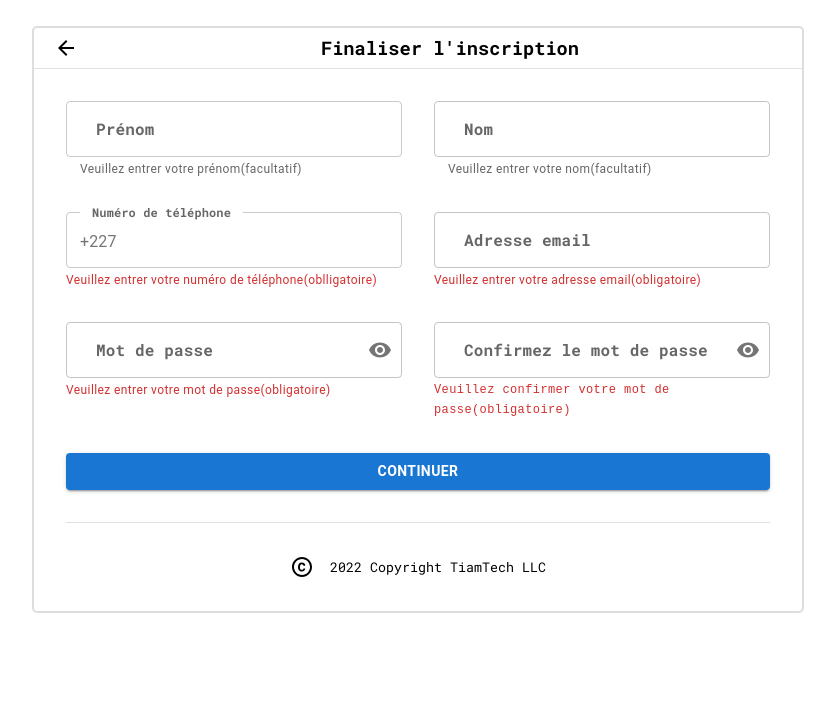
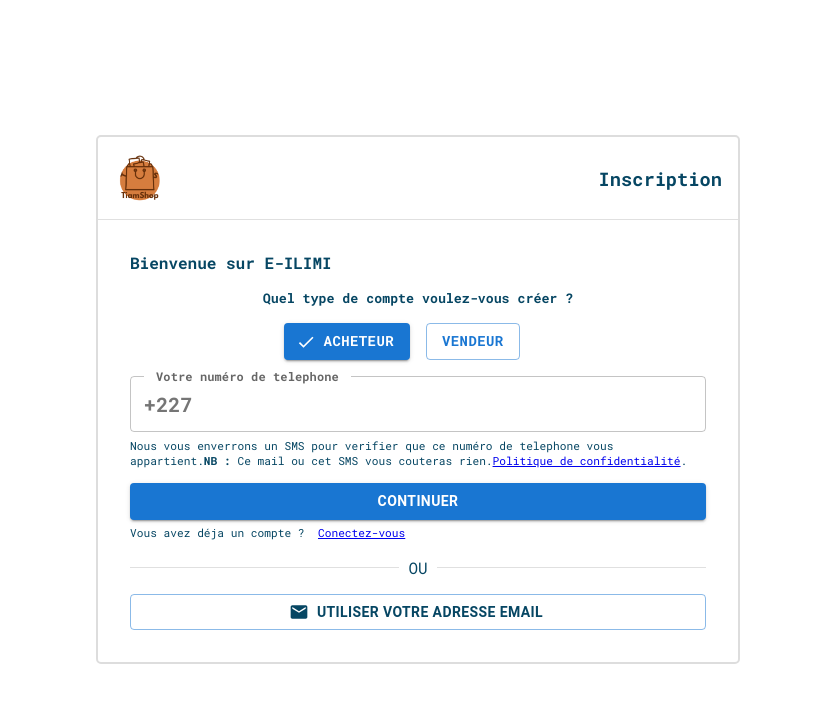
Before and after one commit to harounatiambou00/e-ilimigui, a React (Create React App) app: page /sign-up in a window 1280 px wide. Shown: the top 702 px of the page, without its empty margins (222-1057 px from the left). Built offline with nearby package versions, Linux system fonts and the light colour scheme.

Commit message:
Re-iniatializing the firstStepIsCompleted state to false to make sure we start with the firststep

```diff
--- a/src/pages/user/sign-up/SignUp.jsx
+++ b/src/pages/user/sign-up/SignUp.jsx
@@ -26,7 +26,7 @@
   };
 
   const [isSellerAccount, setIsSellerAccount] = useState(false);
-  const [firstStepIsCompleted, setFirstStepIsCompleted] = useState(true);
+  const [firstStepIsCompleted, setFirstStepIsCompleted] = useState(false);
   const [signUpWithEmail, setSignUpWithEmail] = useState(false);
 
 
```
